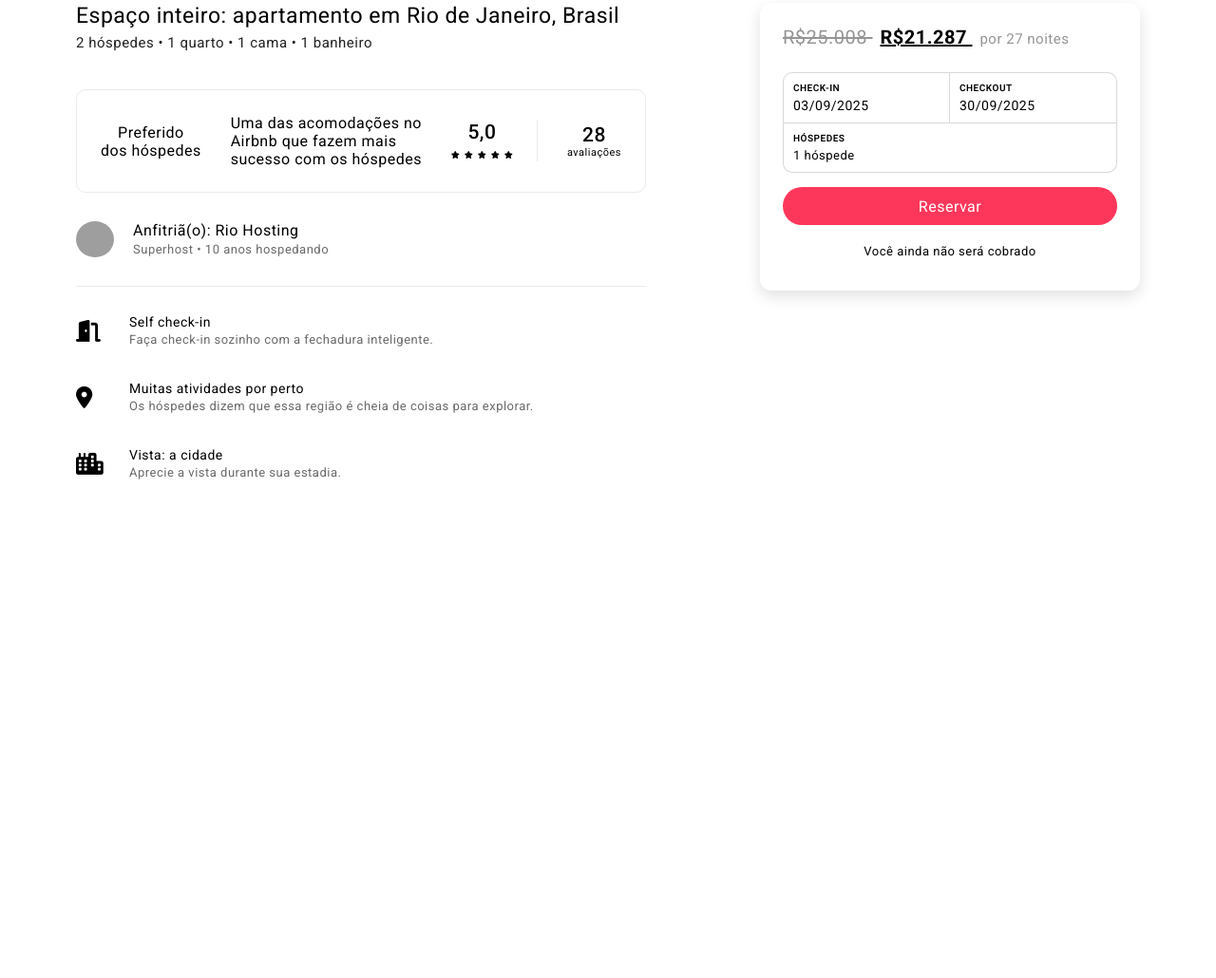
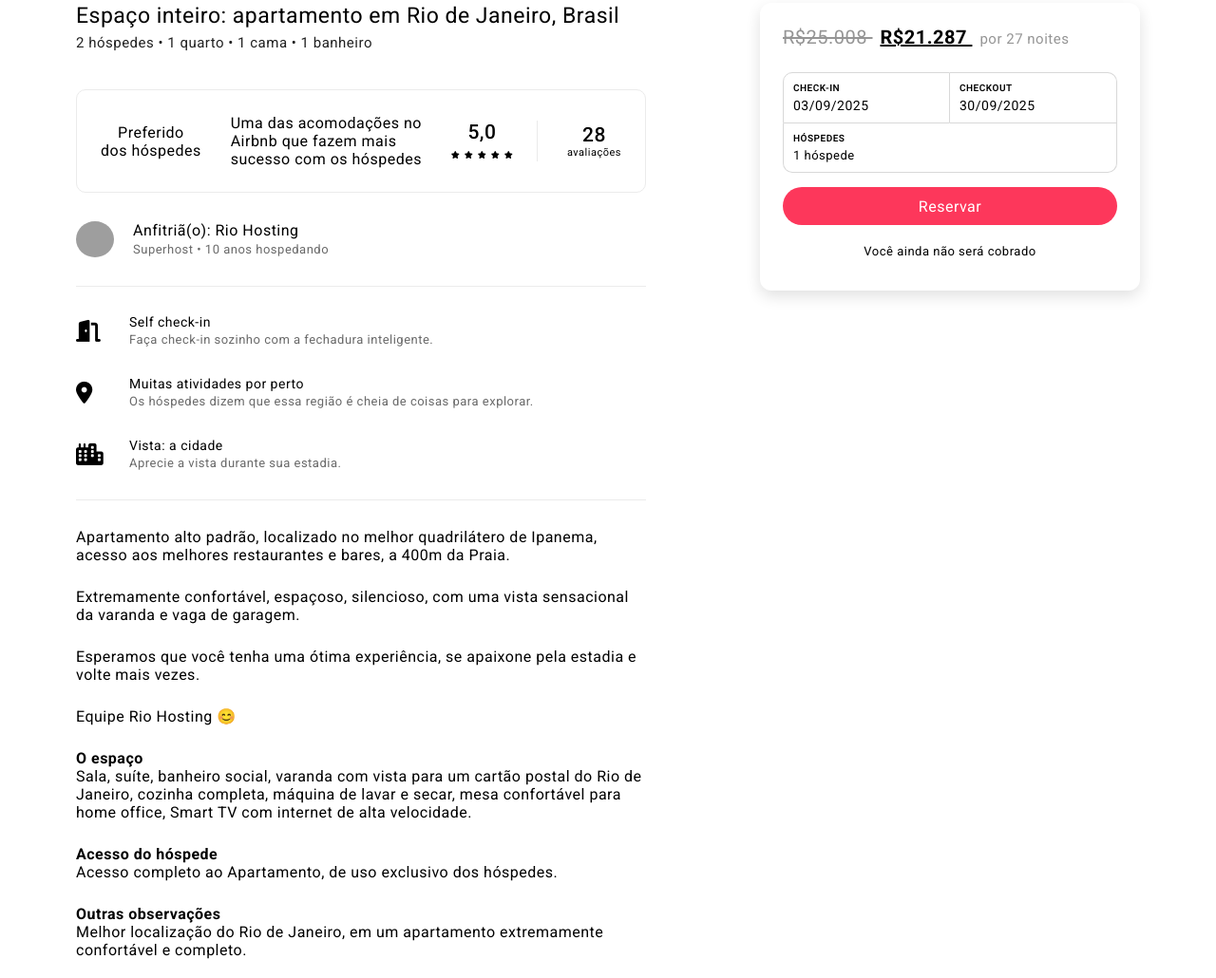
Before and after one commit to brunohcamposalves/cp1-airbnb, a plain HTML site: page index.html in a window 1280 px wide. Shown: the part 594-1624 px from the top of the page at 95% size. Before the commit the page ends 1150 px from the top, so only its background shows below. Drawn offline with Linux system fonts and the light colour scheme; grey boxes are pictures that could not be loaded.

Commit message:
feat: description section

```diff
--- a/assets/style.css
+++ b/assets/style.css
@@ -24,6 +24,7 @@ body {
   max-width: 1120px;
   margin: 0 auto;
   letter-spacing: 0.5px;
+  overflow-x: hidden;
 }
 
 header {
@@ -178,7 +179,7 @@ h2 {
   & .main-gallery-image {
     border-radius: 15px 0px 0px 15px;
     width: 560px;
-    height: 395px;
+    height: 397px;
     cursor: pointer;
   }
 
@@ -417,7 +418,7 @@ h2 {
 .room-description-resume {
   margin: 30px 0px;
   display: flex;
-  gap: 35px;
+  gap: 30px;
   flex-direction: column;
 
   & .room-description-resume-item {
@@ -444,3 +445,17 @@ h2 {
     width: 600px;
   }
 }
+
+.room-description-line {
+  & hr {
+    width: 600px;
+  }
+}
+
+.room-description {
+  margin-top: 30px;
+  width: 600px;
+  display: flex;
+  gap: 25px;
+  flex-direction: column;
+}
--- a/index.html
+++ b/index.html
@@ -163,7 +163,46 @@
             </div>
           </div>
         </div>
-
+        <div class="room-description-line">
+          <hr />
+        </div>
+        <div class="room-description">
+          <p>
+            Apartamento alto padrão, localizado no melhor quadrilátero de
+            Ipanema, acesso aos melhores restaurantes e bares, a 400m da Praia.
+          </p>
+          <p>
+            Extremamente confortável, espaçoso, silencioso, com uma vista
+            sensacional da varanda e vaga de garagem.
+          </p>
+          <p>
+            Esperamos que você tenha uma ótima experiência, se apaixone pela
+            estadia e volte mais vezes.
+          </p>
+          <p>Equipe Rio Hosting 😊</p>
+          <div>
+            <strong> O espaço </strong>
+            <p>
+              Sala, suíte, banheiro social, varanda com vista para um cartão
+              postal do Rio de Janeiro, cozinha completa, máquina de lavar e
+              secar, mesa confortável para home office, Smart TV com internet de
+              alta velocidade.
+            </p>
+          </div>
+          <div>
+            <strong>Acesso do hóspede </strong>
+            <p>
+              Acesso completo ao Apartamento, de uso exclusivo dos hóspedes.
+            </p>
+          </div>
+          <div>
+            <strong>Outras observações</strong>
+            <p>
+              Melhor localização do Rio de Janeiro, em um apartamento
+              extremamente confortável e completo.
+            </p>
+          </div>
+        </div>
         <div class="room-price-card">
           <p>
             <span class="room-full-price"> R$25.008 </span>
@@ -189,14 +228,6 @@
             Você ainda não será cobrado
           </span>
         </div>
-
-        <!-- <p>
-          Apartamento alto padrão, localizado no melhor quadrilátero de Ipanema,
-          acesso aos melhores restaurantes e bares, a 400m da Praia. </p>
-         <p>  Extremamente confortável, espaçoso, silencioso, com uma vista
-          sensacional da varanda e vaga de garagem. <br> Esperamos que você tenha uma
-          ótima experiência, se apaixone pela estadia e volte mais vezes. Equipe
-        </p> -->
       </section>
     </main>
   </body>
```
